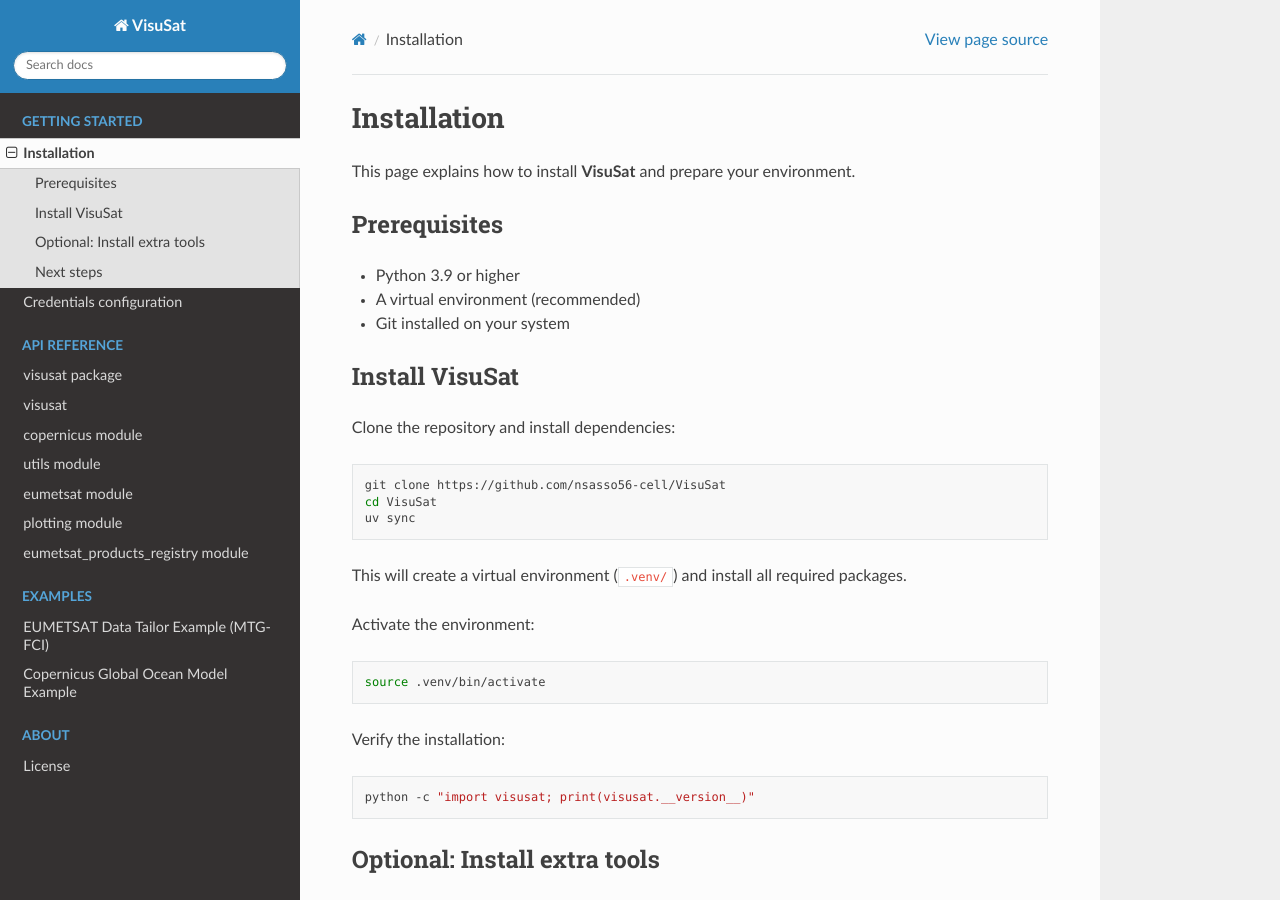
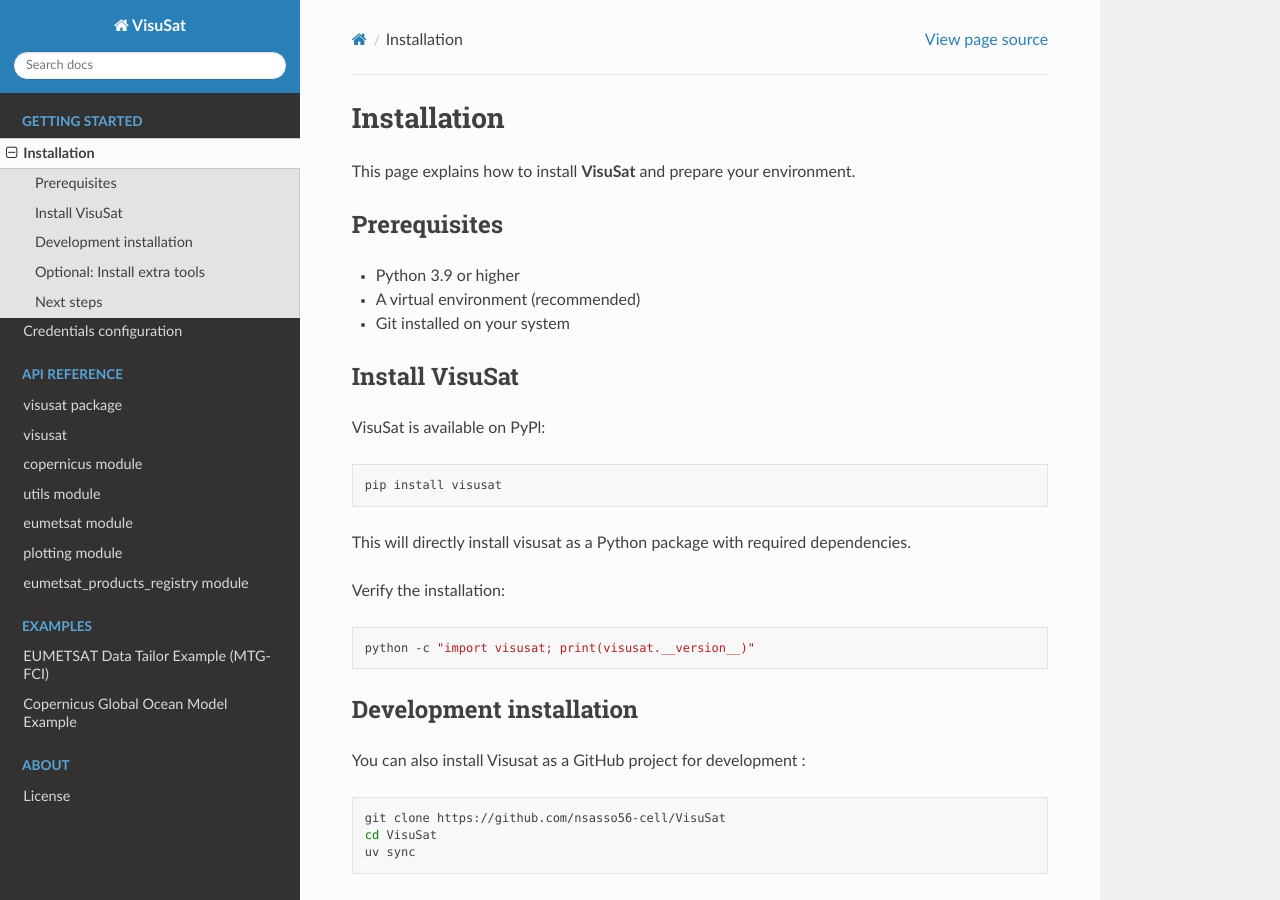
Before and after one commit to nsasso56-cell/VisuSat, a Sphinx documentation site: the page built from docs/source/installation/installation.rst, in a window 1280 px wide and 900 px high. Built offline with Sphinx 7.4.7 and the Read the Docs theme 3.1.0, drawn with Linux system fonts in a browser that asks for light colours.

Commit message:
Documentation : add new installation instructions in Sphinx documentation.

```diff
--- a/docs/source/installation/installation.rst
+++ b/docs/source/installation/installation.rst
@@ -13,7 +13,24 @@ Prerequisites
 Install VisuSat
 ---------------
 
-Clone the repository and install dependencies:
+VisuSat is available on PyPl:
+
+.. code-block:: bash
+
+   pip install visusat
+
+This will directly install visusat as a Python package with required dependencies.
+
+Verify the installation:
+
+.. code-block:: bash
+
+   python -c "import visusat; print(visusat.__version__)"
+
+Development installation
+------------------------
+
+You can also install Visusat as a GitHub project for development :
 
 .. code-block:: bash
 
```
